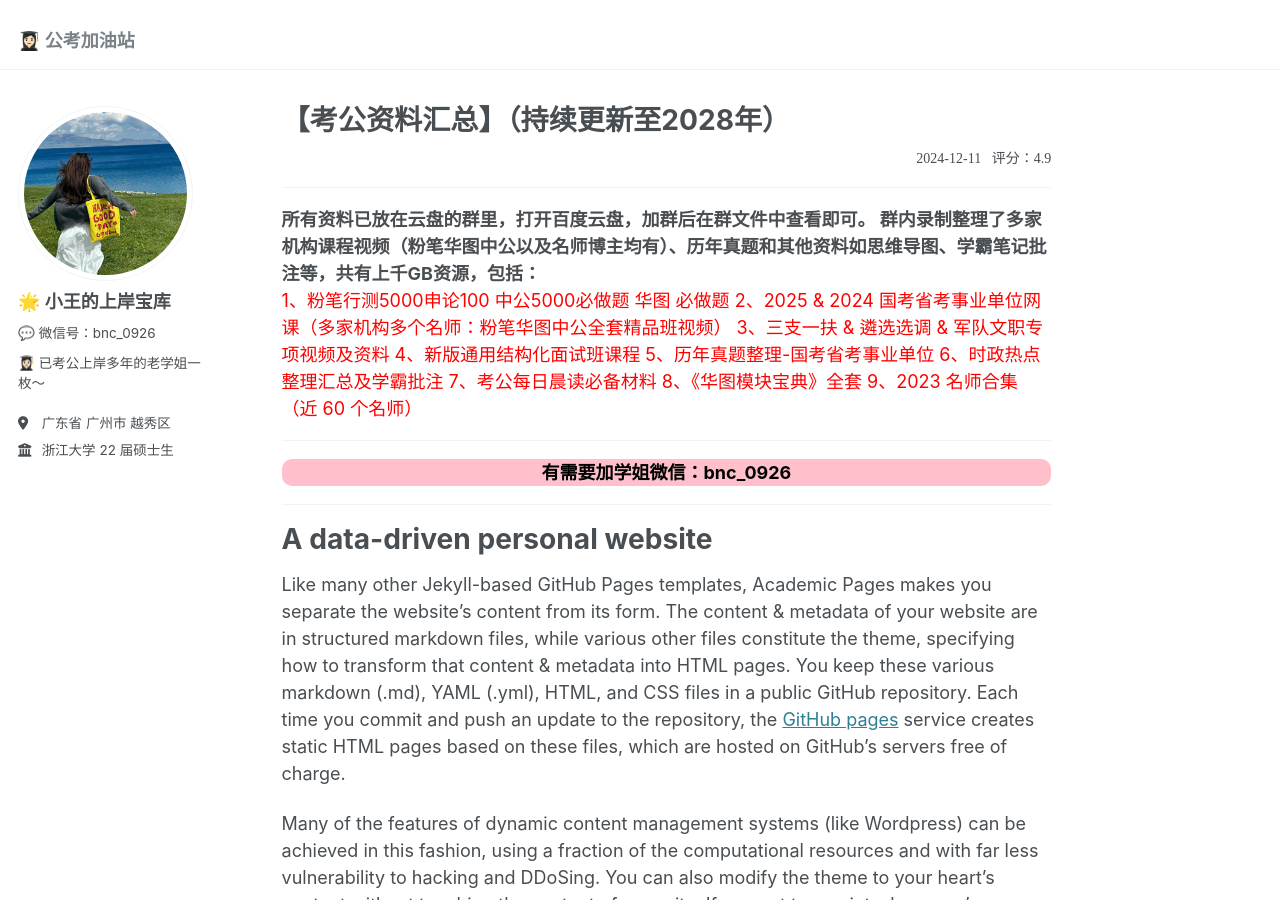
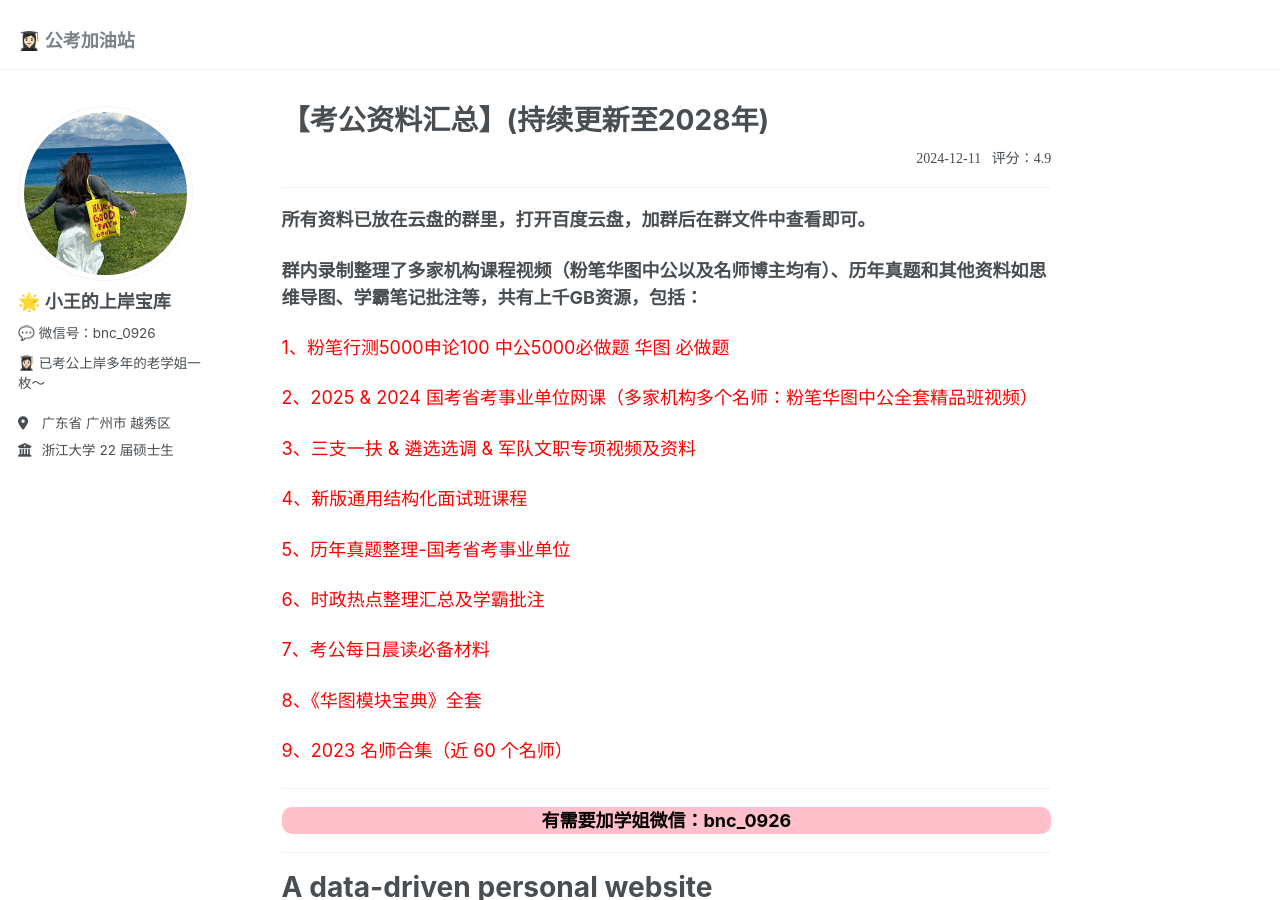
Before and after one commit to KnowledgeStoreVIP/GkStoreVIP.github.io, a Jekyll site: the page built from _pages/about.md, in a window 1280 px wide and 900 px high. Built offline with Jekyll 4.4.1, drawn with Linux system fonts in a browser that asks for light colours.

Commit message:
Update about.md

```diff
--- a/_pages/about.md
+++ b/_pages/about.md
@@ -1,6 +1,6 @@
 ---
 permalink: /
-title: "【考公资料汇总】（持续更新至2028年）"
+title: "【考公资料汇总】(持续更新至2028年)"
 author_profile: true
 redirect_from:
   - /about/
@@ -13,31 +13,27 @@
 
 ------
 
-<div style = "font-weight: bold">
-所有资料已放在云盘的群里，打开百度云盘，加群后在群文件中查看即可。
+<b>所有资料已放在云盘的群里，打开百度云盘，加群后在群文件中查看即可。</b>
 
-群内录制整理了多家机构课程视频（粉笔华图中公以及名师博主均有）、历年真题和其他资料如思维导图、学霸笔记批注等，共有上千GB资源，包括：
-</div>
+<b>群内录制整理了多家机构课程视频（粉笔华图中公以及名师博主均有）、历年真题和其他资料如思维导图、学霸笔记批注等，共有上千GB资源，包括：</b>
 
-<div style = "color: red">
-1、粉笔行测5000申论100 中公5000必做题 华图 必做题
+<span style="color: red;">1、粉笔行测5000申论100 中公5000必做题 华图 必做题</span>
 
-2、2025 & 2024 国考省考事业单位网课（多家机构多个名师：粉笔华图中公全套精品班视频）
+<span style="color: red;">2、2025 & 2024 国考省考事业单位网课（多家机构多个名师：粉笔华图中公全套精品班视频）</span>
 
-3、三支一扶 & 遴选选调 & 军队文职专项视频及资料
+<span style="color: red;">3、三支一扶 & 遴选选调 & 军队文职专项视频及资料</span>
 
-4、新版通用结构化面试班课程
+<span style="color: red;">4、新版通用结构化面试班课程</span>
 
-5、历年真题整理-国考省考事业单位
+<span style="color: red;">5、历年真题整理-国考省考事业单位</span>
 
-6、时政热点整理汇总及学霸批注
+<span style="color: red;">6、时政热点整理汇总及学霸批注</span>
 
-7、考公每日晨读必备材料
+<span style="color: red;">7、考公每日晨读必备材料</span>
 
-8、《华图模块宝典》全套
+<span style="color: red;">8、《华图模块宝典》全套</span>
 
-9、2023 名师合集（近 60 个名师）
-</div>
+<span style="color: red;">9、2023 名师合集（近 60 个名师）</span>
 
 ------
 
```
